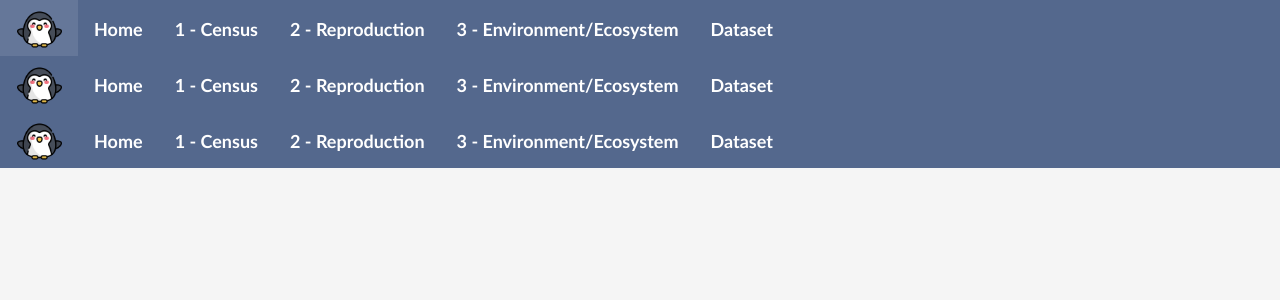
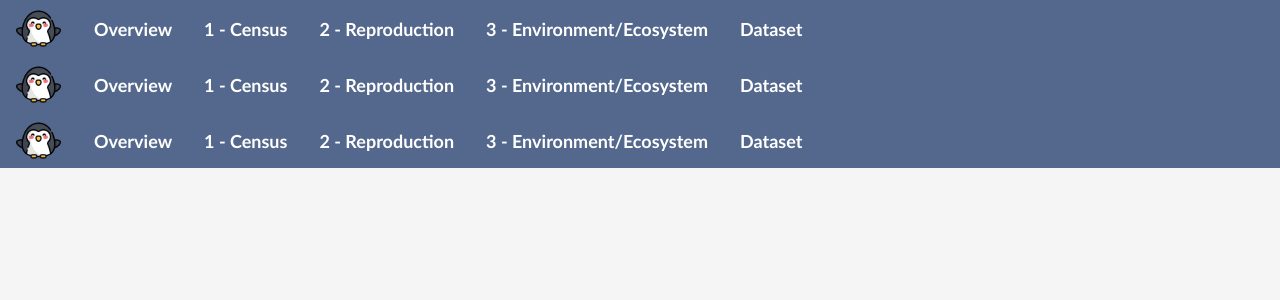
Before and after one commit to cynthiadwq/IDS-final-project, a Flask app: page / in a window 1280 px wide. Shown: the top 300 px of the page. Run offline with Flask 2, Linux system fonts and the light colour scheme.

Commit message:
modify navigation bar

```diff
--- a/templates/index.html
+++ b/templates/index.html
@@ -8,14 +8,12 @@
 <body>
   <ul>
     <li>
-      <a class="navbar-brand" href="/">
-        <div class="logo-image">
+        <div class="logo-image" style="padding: 25px 16px;">
           <img src="/static/images/penguin.png" width=45px class="img-fluid">
         </div>
-      </a>
     </li>
     <li>
-      <a href="#" onclick="setURL('http://localhost:8501/?p=census')">Home</a>
+      <a href="#" onclick="setURL('http://localhost:8501/?p=home')">Overview</a>
     </li>
     <li>
       <a href="#" onclick="setURL('http://localhost:8501/?p=census')">1 - Census</a>
```
